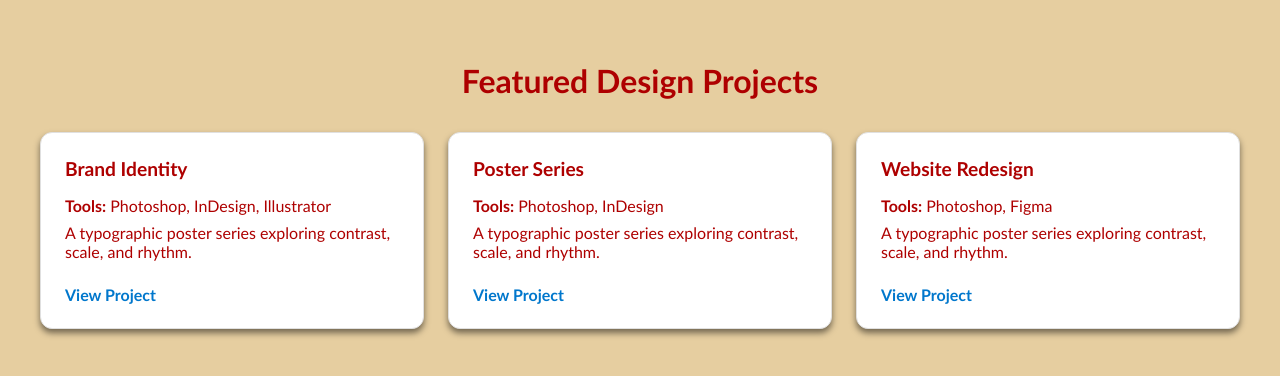
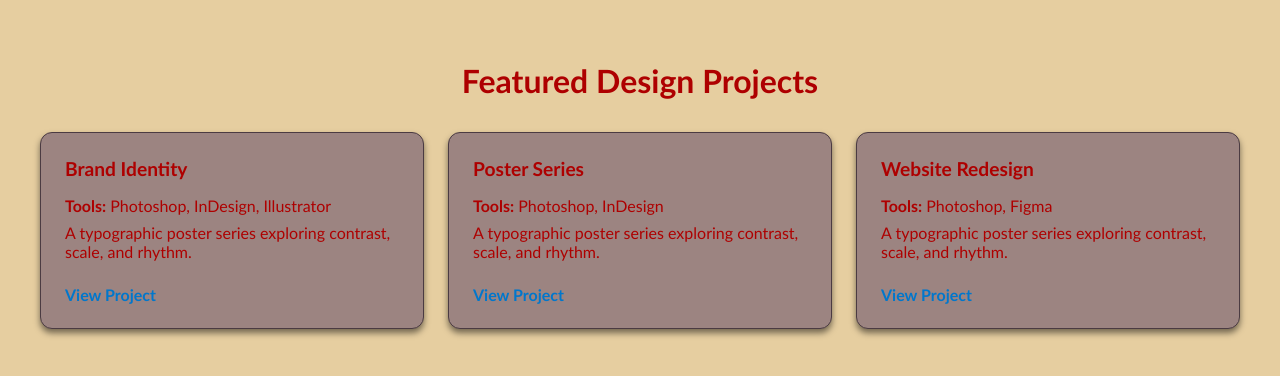
Before and after one commit to BernardoDiestaJr/Portfolio, a Jekyll site: the page built from design.html, in a window 1280 px wide. Shown: the top 376 px of the page. Built offline with Jekyll 4.4.1, drawn with Linux system fonts in a browser that asks for light colours.

Commit message:
Update design.html

```diff
--- a/_layouts/design.html
+++ b/_layouts/design.html
@@ -28,8 +28,8 @@
         }
 
         .design-card{
-            background: #FFF;
-            border: 1px solid #e0e0e0;
+            background: #9c8481;
+            border: 1px solid #4b3b42;
             padding: 1.5rem;
             border-radius: 12px;
             box-shadow: 0 4px 6px rgba(0,0,0,0.5);
```
